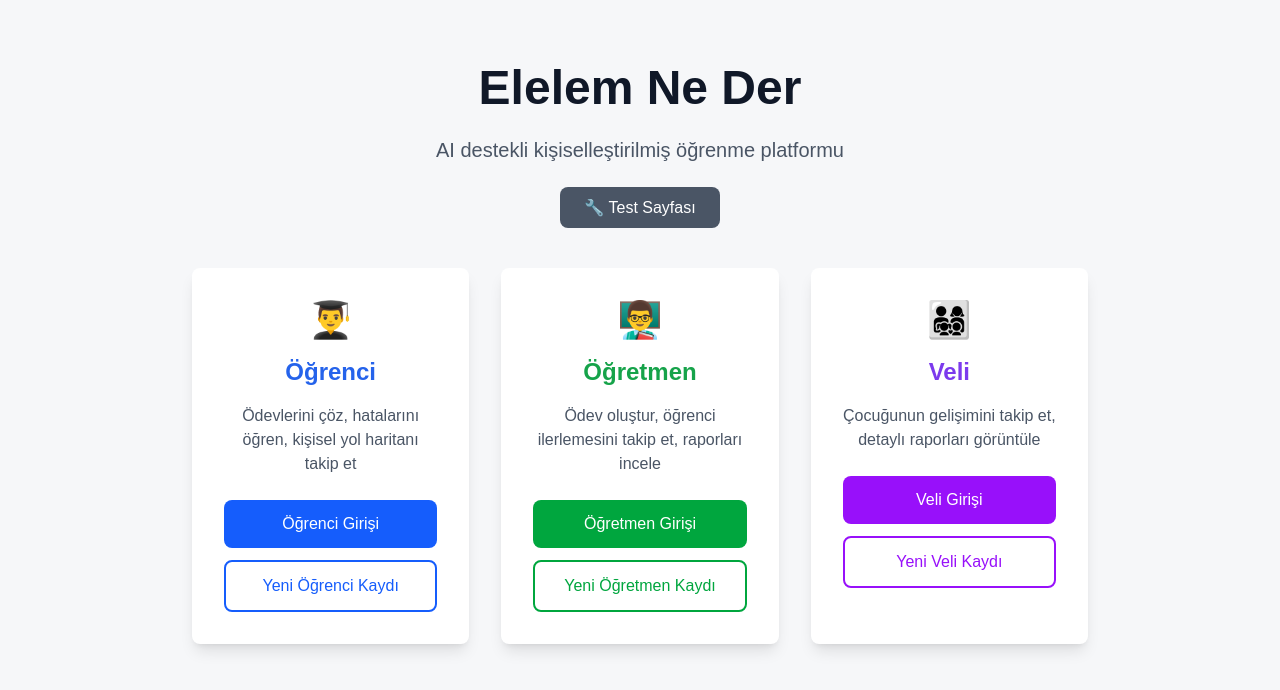
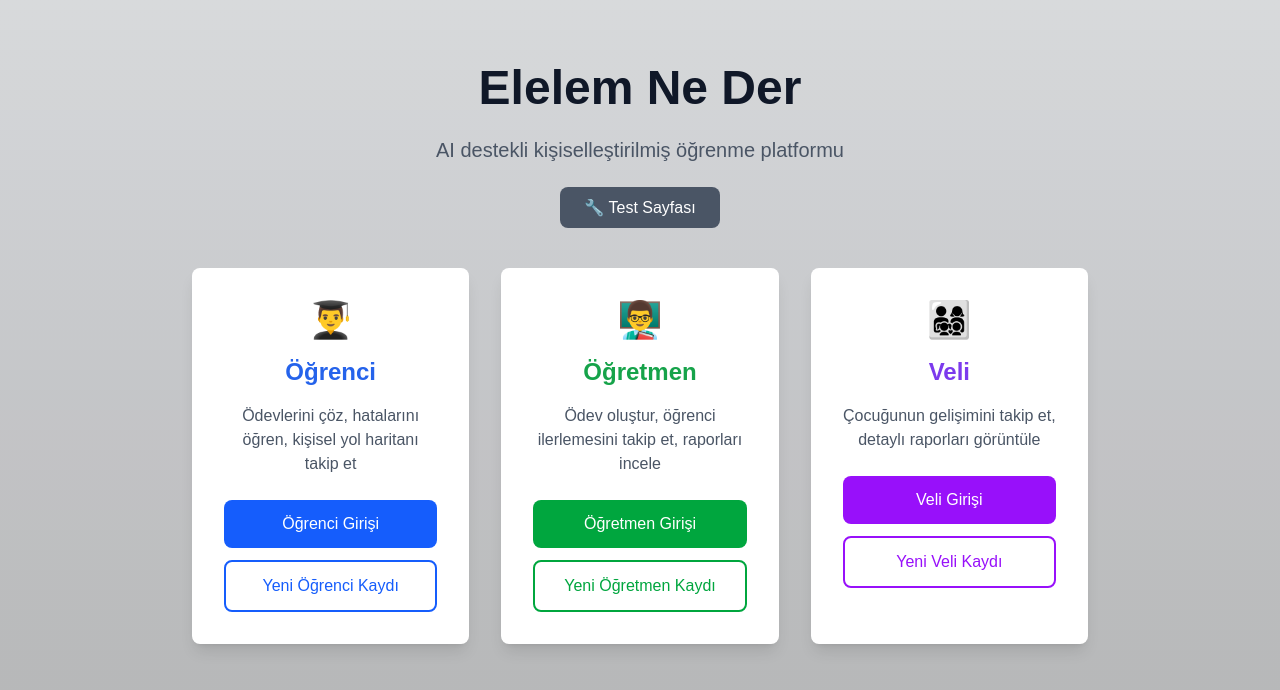
Before and after one commit to elelem-ne-der/elelem-ne-der, a Next.js app in the folder frontend/: page / in a window 1280 px wide. Shown: the top 690 px of the page. Built offline with nearby package versions, Linux system fonts and the light colour scheme; no server answers.

Commit message:
feat: Enhance global styles with improved dark mode support and animated gradient backgrounds

```diff
--- a/frontend/src/app/globals.css
+++ b/frontend/src/app/globals.css
@@ -4,26 +4,85 @@
 :root {
   --background: #ffffff;
   --foreground: #171717;
+  --gradient-start:  #0b1b3a; /* navy (aurora base) */
+  --gradient-mid:    #0f4c3f; /* teal-green */
+  --gradient-end:    #1bd39a; /* bright green highlight */
 }
 
-@theme inline {
-  --color-background: var(--background);
-  --color-foreground: var(--foreground);
-  --font-sans: var(--font-geist-sans);
-  --font-mono: var(--font-geist-mono);
-}
+/* Removed @theme inline to avoid unknown at-rule lint warnings.
+   Theme variables are defined in :root above. */
 
 @media (prefers-color-scheme: dark) {
   :root {
-    --background: #0a0a0a;
-    --foreground: #ededed;
+    --background: #02030a;
+    --foreground: #e6fff6;
+    --gradient-start: #031424; /* darker navy */
+    --gradient-mid:   #073b2e;
+    --gradient-end:   #0b6b4f;
   }
 }
 
 body {
   background: var(--background);
+  background-attachment: fixed;
   color: var(--foreground);
   font-family: Arial, Helvetica, sans-serif;
+  min-height: 100vh;
+}
+
+/* Fallback for older browsers without color-mix */
+@supports not (background: color-mix(in srgb, var(--gradient-start) 12%, transparent)) {
+  body {
+    background: var(--background);
+  }
+}
+
+/* Aurora-like animated gradient layer */
+body::before {
+  content: "";
+  position: fixed;
+  inset: -20% -10% -20% -10%;
+  z-index: -1;
+  filter: blur(80px) saturate(130%);
+  background: radial-gradient(40% 60% at 10% 20%, rgba(27,211,154,0.20), transparent 30%),
+              radial-gradient(45% 70% at 80% 30%, rgba(15,76,63,0.18), transparent 35%),
+              radial-gradient(60% 50% at 50% 70%, rgba(11,27,58,0.95), transparent 45%);
+  opacity: 0.92;
+  animation: auroraShift 18s linear infinite;
+  pointer-events: none;
+}
+
+@keyframes auroraShift {
+  0% {
+    transform: translateY(0) rotate(0deg) scale(1);
+    filter: blur(80px) hue-rotate(0deg) saturate(130%);
+  }
+  25% {
+    transform: translateY(-3.5%) rotate(1.5deg) scale(1.015);
+    filter: blur(70px) hue-rotate(8deg) saturate(140%);
+  }
+  50% {
+    transform: translateY(-7%) rotate(-1.5deg) scale(1.03);
+    filter: blur(95px) hue-rotate(16deg) saturate(150%);
+  }
+  75% {
+    transform: translateY(-3.5%) rotate(1deg) scale(1.015);
+    filter: blur(75px) hue-rotate(8deg) saturate(140%);
+  }
+  100% {
+    transform: translateY(0) rotate(0deg) scale(1);
+    filter: blur(80px) hue-rotate(0deg) saturate(130%);
+  }
+}
+
+/* Subtle overlay to tint content for better contrast */
+body::after {
+  content: "";
+  position: fixed;
+  inset: 0;
+  z-index: 0;
+  background: linear-gradient(180deg, rgba(0,8,15,0.12), rgba(0,0,0,0.28));
+  pointer-events: none;
 }
 
 /* Animated background: pulse between white and a very light gray */
```
